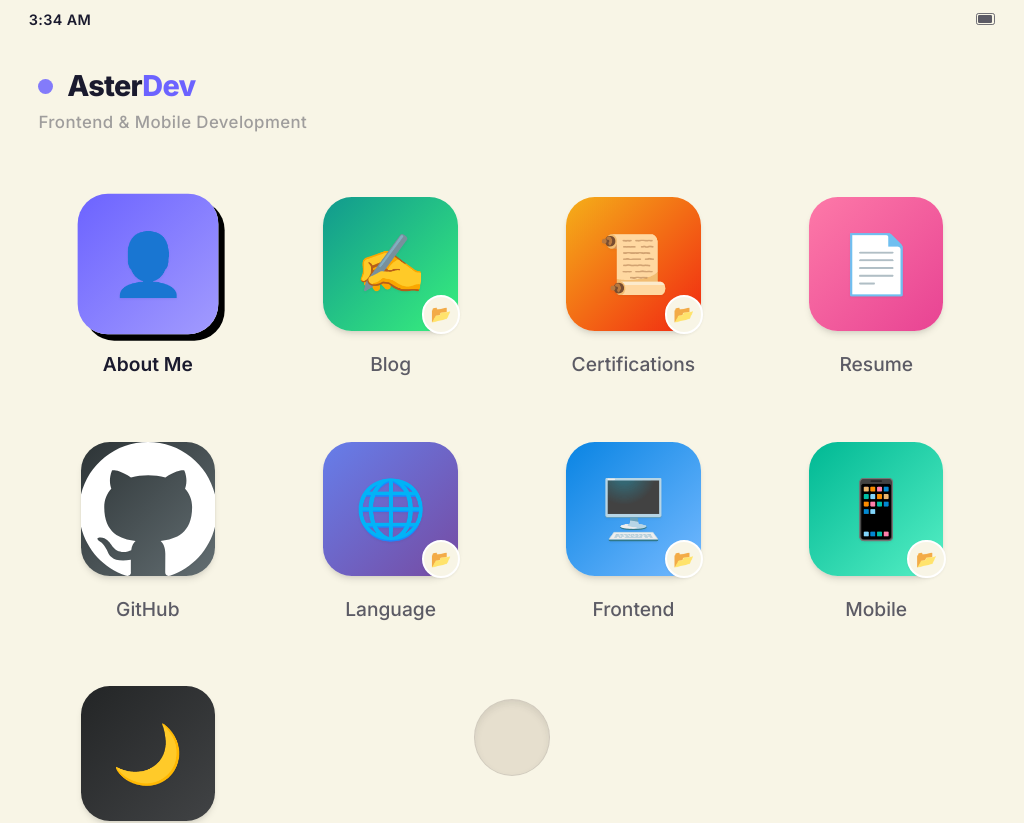
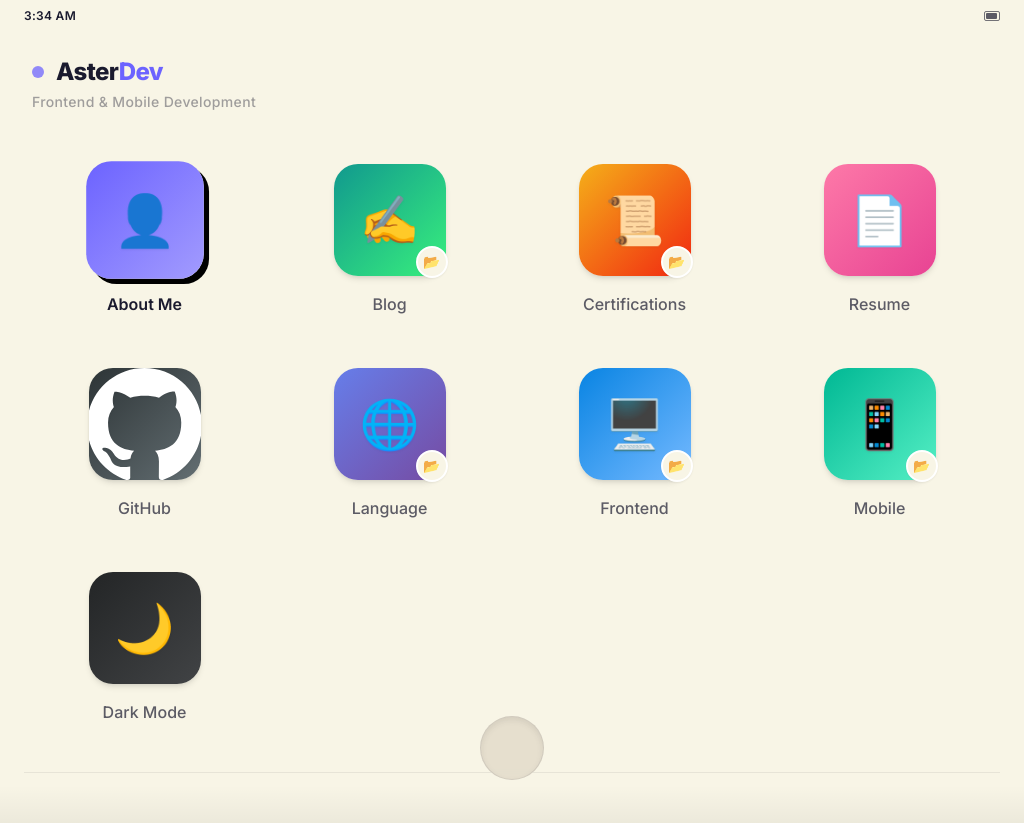
Before and after one commit to zAstergun/asterdev.me, a React (Vite) app: page /en/ in a window 1024 px wide. Shown: the top 823 px of the page. Built offline with nearby package versions, Linux system fonts and the light colour scheme.

Commit message:
feat: add index.css with device shell styles, animations, and Tailwind base configuration

```diff
--- a/src/index.css
+++ b/src/index.css
@@ -127,13 +127,6 @@ body {
   .tag-chip {
     font-size: 12px;
     padding: 4px 12px;
-  }
-}
-
-/* Proportional scaling for larger tablets (iPad Pro 12.9") */
-@media (min-width: 1024px) and (max-width: 1279px) {
-  #root {
-    zoom: 1.2;
   }
 }
 
```
